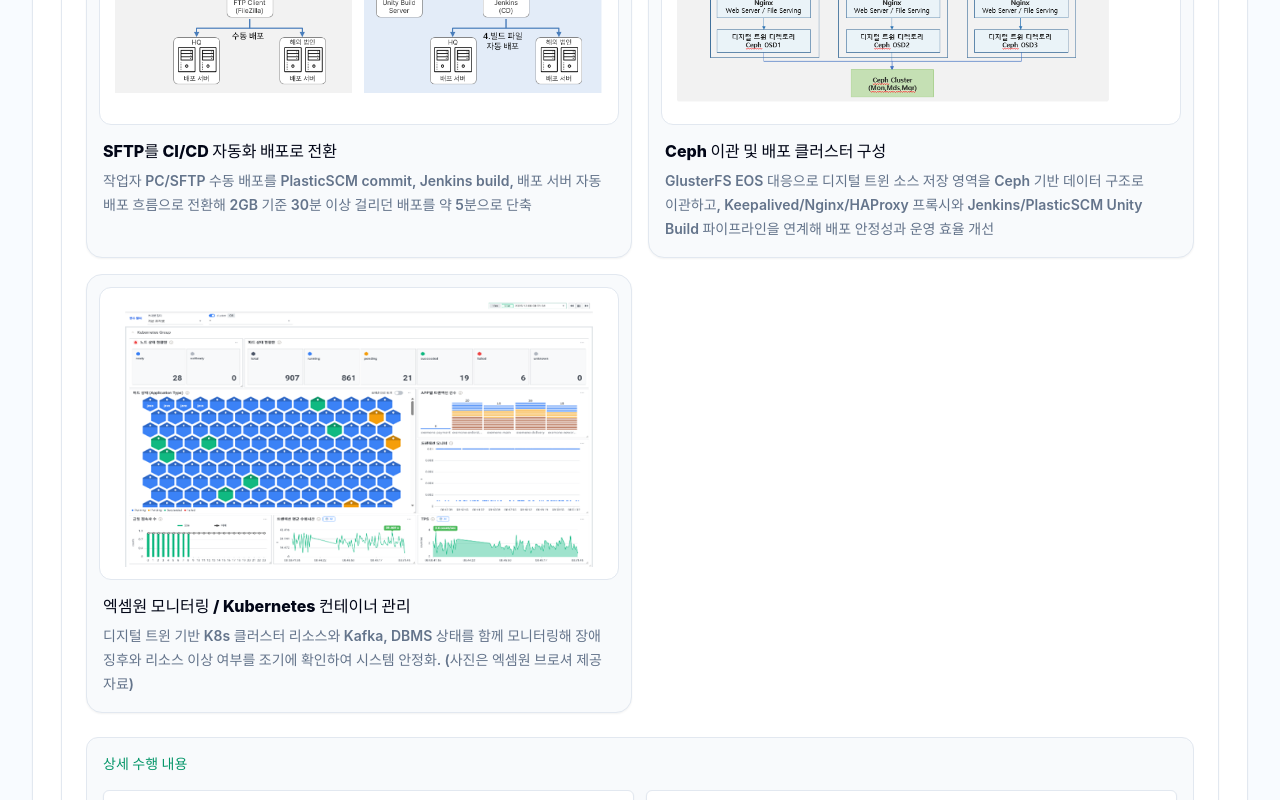
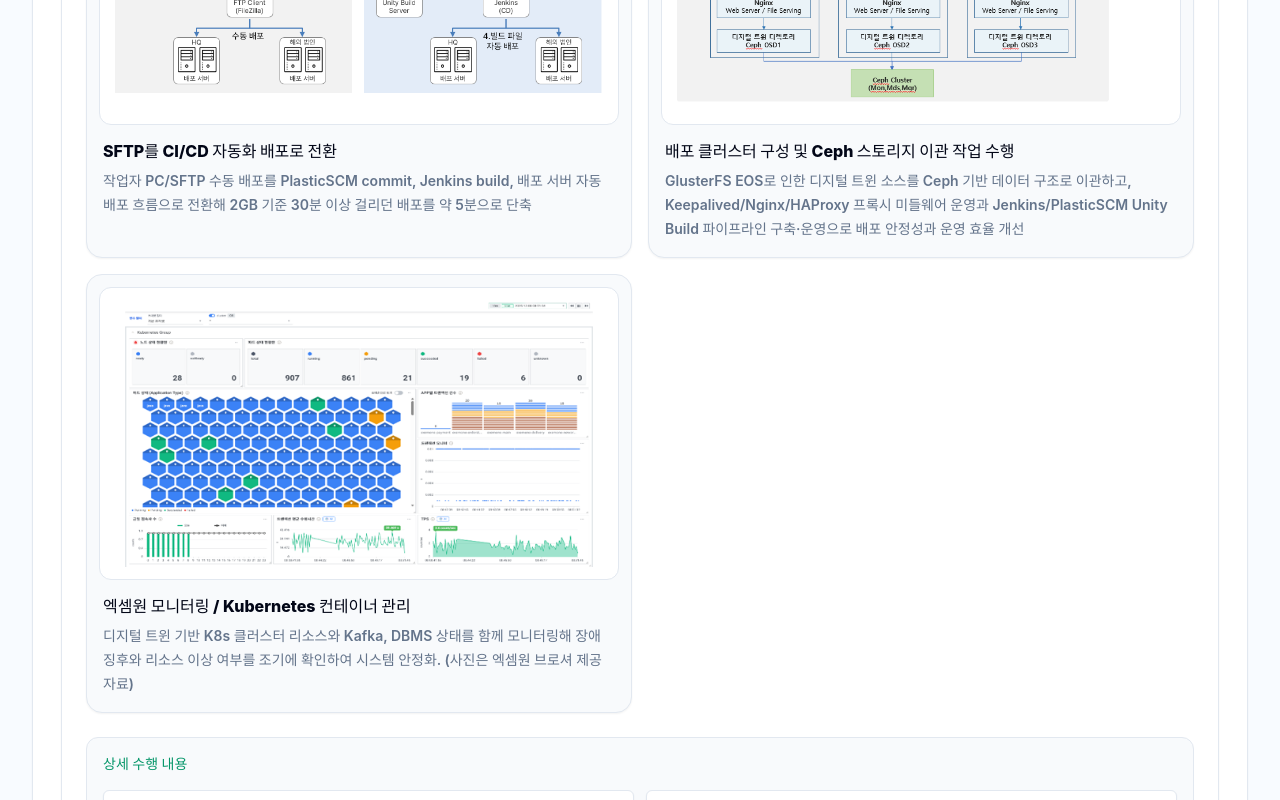
Before and after one commit to JANGSEOKHAN/JANGSEOKHAN.github.io, a React (Vite) app: page / in a window 1280 px wide. Shown: the part 4620-5420 px from the top of the page. Built offline with nearby package versions, Linux system fonts and the light colour scheme; a web font is replaced by a local one.

Commit message:
Update deployment cluster description

```diff
--- a/src/data/profile.ts
+++ b/src/data/profile.ts
@@ -269,9 +269,9 @@ export const projects: Project[] = [
         alt: 'SFTP 수동 배포를 CI/CD 자동화 배포로 전환',
       },
       {
-        title: 'Ceph 이관 및 배포 클러스터 구성',
+        title: '배포 클러스터 구성 및 Ceph 스토리지 이관 작업 수행',
         description:
-          'GlusterFS EOS 대응으로 디지털 트윈 소스 저장 영역을 Ceph 기반 데이터 구조로 이관하고, Keepalived/Nginx/HAProxy 프록시와 Jenkins/PlasticSCM Unity Build 파이프라인을 연계해 배포 안정성과 운영 효율 개선',
+          'GlusterFS EOS로 인한 디지털 트윈 소스를 Ceph 기반 데이터 구조로 이관하고, Keepalived/Nginx/HAProxy 프록시 미들웨어 운영과 Jenkins/PlasticSCM Unity Build 파이프라인 구축·운영으로 배포 안정성과 운영 효율 개선',
         imageUrl: 'projects/dmf/deploy-cluster-architecture.png',
         alt: '디지털 트윈 배포 클러스터 및 Ceph 이관 구성도',
       },
```
